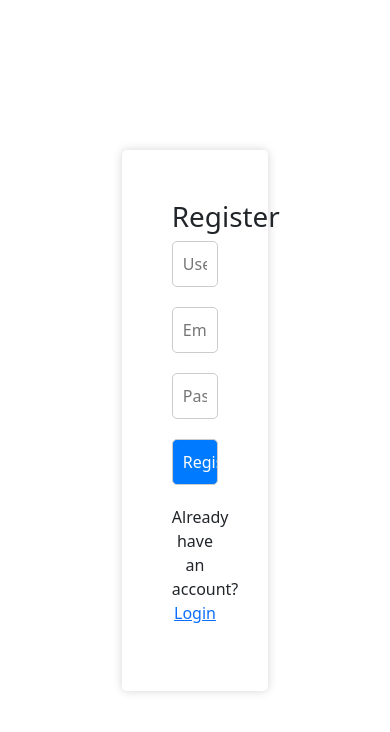
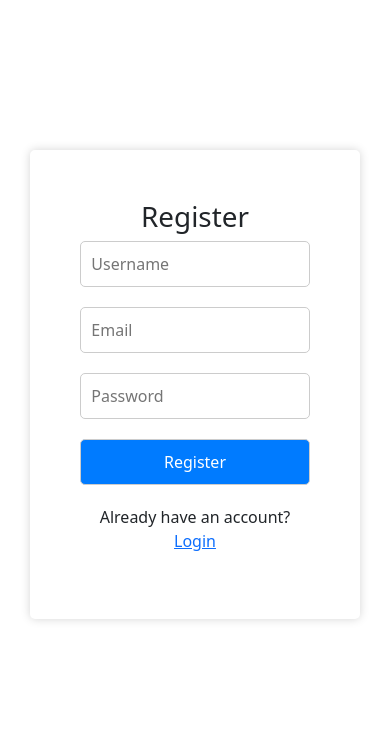
Before and after one commit to gsanchit01/flask-task-manager, a Flask app: page /registerpage in a window 390 px wide. Shown: the top 732 px of the page. Run offline with Flask 3, Linux system fonts and the light colour scheme.

Commit message:
added media in css

```diff
--- a/static/login.css
+++ b/static/login.css
@@ -1,3 +1,4 @@
+/* General styles */
 body {
     font-family: Arial, sans-serif;
     background-color: #f0f0f0;
@@ -17,14 +18,13 @@ p {
     border-radius: 5px;
 }
 
-.insidecontainer{
+.insidecontainer {
     width: 40%;
     margin: 0 auto;
     padding: 50px;
     background-color: #fff;
     border-radius: 5px;
     box-shadow: 0px 0px 10px 0px rgba(0,0,0,0.17);
-
 }
 
 h1 {
@@ -54,3 +54,10 @@ input[type="submit"] {
 input[type="submit"]:hover {
     background-color: #0056b3;
 }
+
+/* Media query for smaller screens */
+@media only screen and (max-width: 768px) {
+    .insidecontainer {
+        width: 90%;
+    }
+}
```
